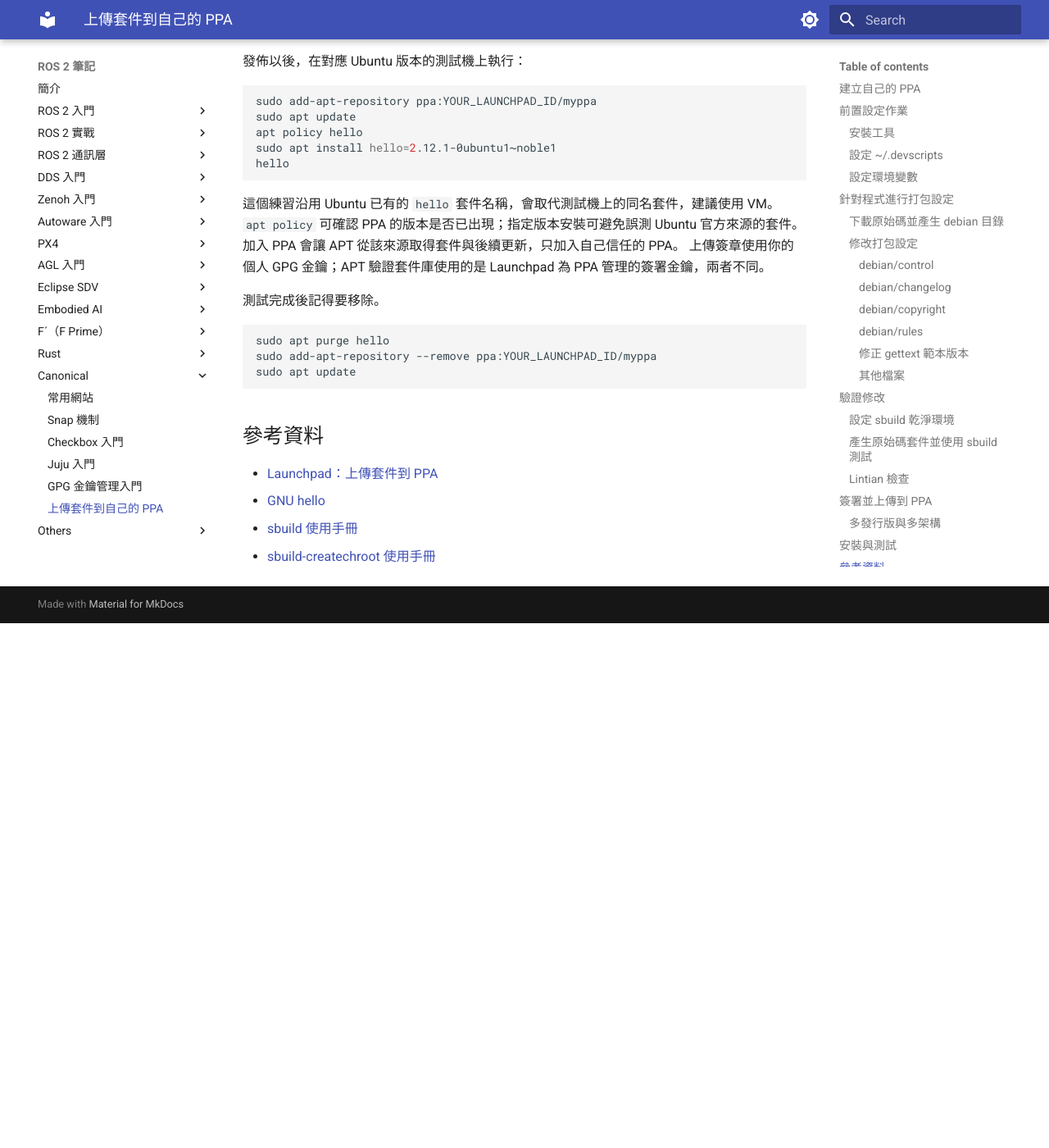
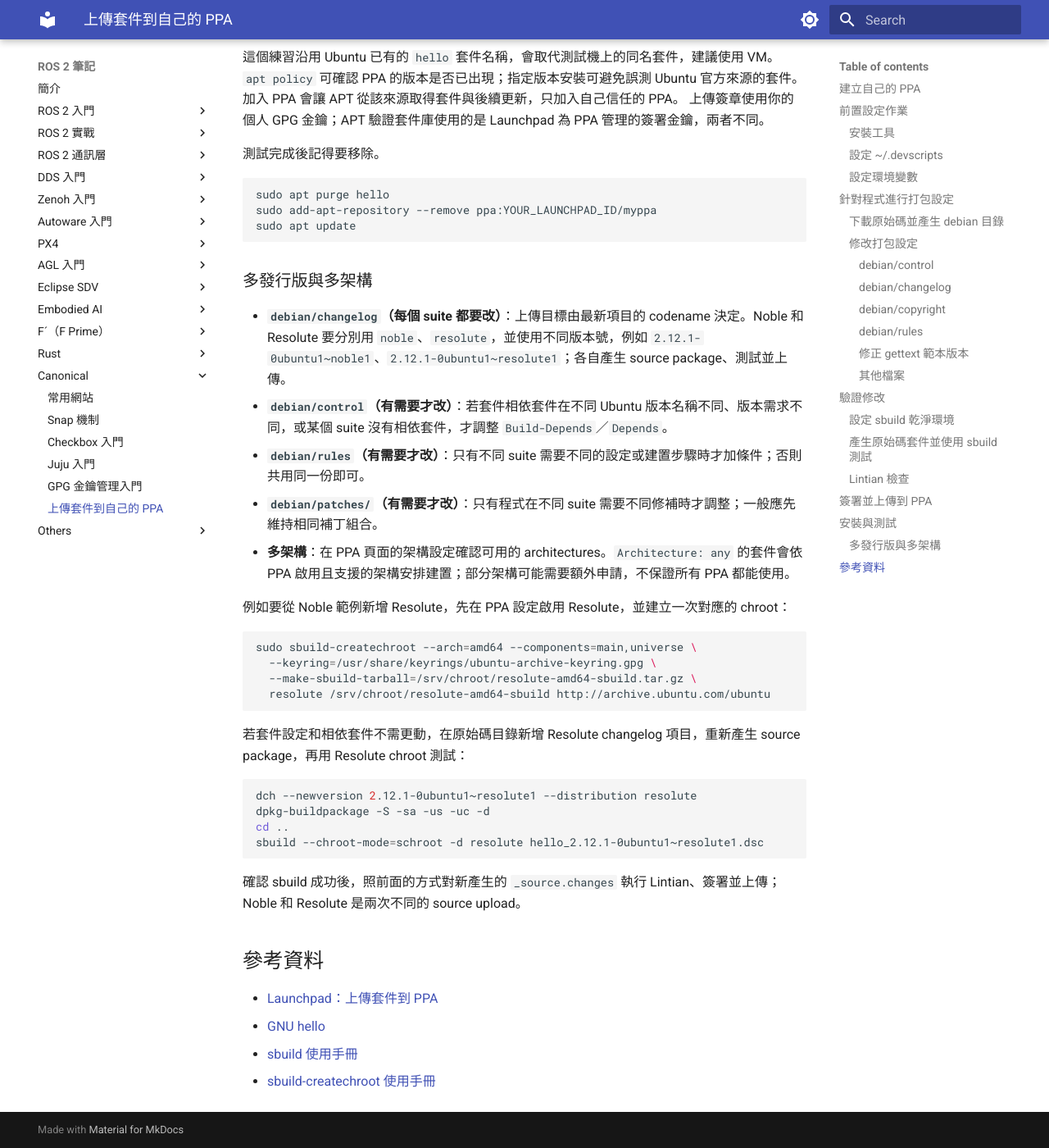
Before and after one commit to evshary/ros2-learning, an MkDocs documentation site: the page built from docs/canonical/ppa.md, in a window 1280 px wide and 1400 px high, scrolled down 7505 px. Shown: the whole window at 82% size. Built offline with MkDocs 1.6.1 and Material for MkDocs 9.7.7, drawn with Linux system fonts in a browser that asks for light colours; before the commit the page ends 8265 px from its top, so only the background shows below that; some of the changed text lies outside the part shown.

Commit message:
docs(canonical): clarify PPA multi-release workflow
Signed-off-by: ChenYing Kuo <evshary@gmail.com>

````diff
--- a/docs/canonical/ppa.md
+++ b/docs/canonical/ppa.md
@@ -8,8 +8,9 @@ keywords:
 ---
 
 PPA（Personal Package Archive）是 Launchpad 提供的個人套件庫。
-你上傳簽署過的 **Debian 原始碼套件**，Launchpad 會在指定的 Ubuntu 環境中建置 `.deb`，讓使用者透過 APT 安裝。
-不能直接把本機編好的 `.deb` 上傳到 PPA。
+我們把簽署過的 **Debian 原始碼套件**上傳，Launchpad 會在指定的 Ubuntu 環境中建置 `.deb`，讓使用者可以透過 APT 安裝。
+因此，不能直接把本機編好的 `.deb` 上傳到 PPA。
+值得一提的是 PPA 可以同時包含不同版本 Ubuntu 的套件，例如 Noble 和 Resolute。
 
 這篇以 GNU hello 2.12.1 為例，一步步教導使用者如何上傳：
 
@@ -322,17 +323,10 @@ PPA 只接受原始碼上傳，請選 `_source.changes`，不要選本地測試
 Launchpad 處理後會寄送接受或拒絕通知，可以在 PPA 頁面查看套件與建置狀態。
 若建置失敗，打開 build log，檢查相依套件、編譯錯誤與目標 Ubuntu 版本，再提高版本號重新上傳。
 
-### 多發行版與多架構
-
-* **多發行版**：每次上傳的目標由 `debian/changelog` 決定。若也支援 Jammy，需設定 `jammy` 與不同版本號（例如 `2.12.1-0ubuntu1~jammy1`），在相應環境測試後另外上傳；不是在 PPA 設定中勾選多個發行版。
-* **多架構**：在 PPA 頁面的架構設定確認可用的 architectures。`Architecture: any` 的套件會依 PPA 啟用且支援的架構安排建置；部分架構可能需要額外申請，不保證所有 PPA 都能使用。
-
-先確認 Noble 的 `amd64` 成功，再逐步增加其他目標。
-
 ## 安裝與測試
 
-接著就要等套件建置成功且發布，可以到自己的 PPA 頁面點選 "View package details
-"。
+接著就要等套件建置成功且發布，可以到自己的 PPA 頁面點選 "View package details"。
+值得注意的是，第一次發佈可能要等久一點（可能一個多小時），在發佈之前 `apt update` 都會是 403 錯誤，而且 PPA 的金鑰也無法正常匯入。
 
 發佈以後，在對應 Ubuntu 版本的測試機上執行：
 
@@ -357,6 +351,34 @@ sudo add-apt-repository --remove ppa:YOUR_LAUNCHPAD_ID/myppa
 sudo apt update
 ```
 
+### 多發行版與多架構
+
+* **`debian/changelog`（每個 suite 都要改）**：上傳目標由最新項目的 codename 決定。Noble 和 Resolute 要分別用 `noble`、`resolute`，並使用不同版本號，例如 `2.12.1-0ubuntu1~noble1`、`2.12.1-0ubuntu1~resolute1`；各自產生 source package、測試並上傳。
+* **`debian/control`（有需要才改）**：若套件相依套件在不同 Ubuntu 版本名稱不同、版本需求不同，或某個 suite 沒有相依套件，才調整 `Build-Depends`／`Depends`。
+* **`debian/rules`（有需要才改）**：只有不同 suite 需要不同的設定或建置步驟時才加條件；否則共用同一份即可。
+* **`debian/patches/`（有需要才改）**：只有程式在不同 suite 需要不同修補時才調整；一般應先維持相同補丁組合。
+* **多架構**：在 PPA 頁面的架構設定確認可用的 architectures。`Architecture: any` 的套件會依 PPA 啟用且支援的架構安排建置；部分架構可能需要額外申請，不保證所有 PPA 都能使用。
+
+例如要從 Noble 範例新增 Resolute，先在 PPA 設定啟用 Resolute，並建立一次對應的 chroot：
+
+```bash
+sudo sbuild-createchroot --arch=amd64 --components=main,universe \
+  --keyring=/usr/share/keyrings/ubuntu-archive-keyring.gpg \
+  --make-sbuild-tarball=/srv/chroot/resolute-amd64-sbuild.tar.gz \
+  resolute /srv/chroot/resolute-amd64-sbuild http://archive.ubuntu.com/ubuntu
+```
+
+若套件設定和相依套件不需更動，在原始碼目錄新增 Resolute changelog 項目，重新產生 source package，再用 Resolute chroot 測試：
+
+```bash
+dch --newversion 2.12.1-0ubuntu1~resolute1 --distribution resolute
+dpkg-buildpackage -S -sa -us -uc -d
+cd ..
+sbuild --chroot-mode=schroot -d resolute hello_2.12.1-0ubuntu1~resolute1.dsc
+```
+
+確認 sbuild 成功後，照前面的方式對新產生的 `_source.changes` 執行 Lintian、簽署並上傳；Noble 和 Resolute 是兩次不同的 source upload。
+
 ## 參考資料
 
 * [Launchpad：上傳套件到 PPA](https://help.launchpad.net/Packaging/PPA/Uploading)
````
